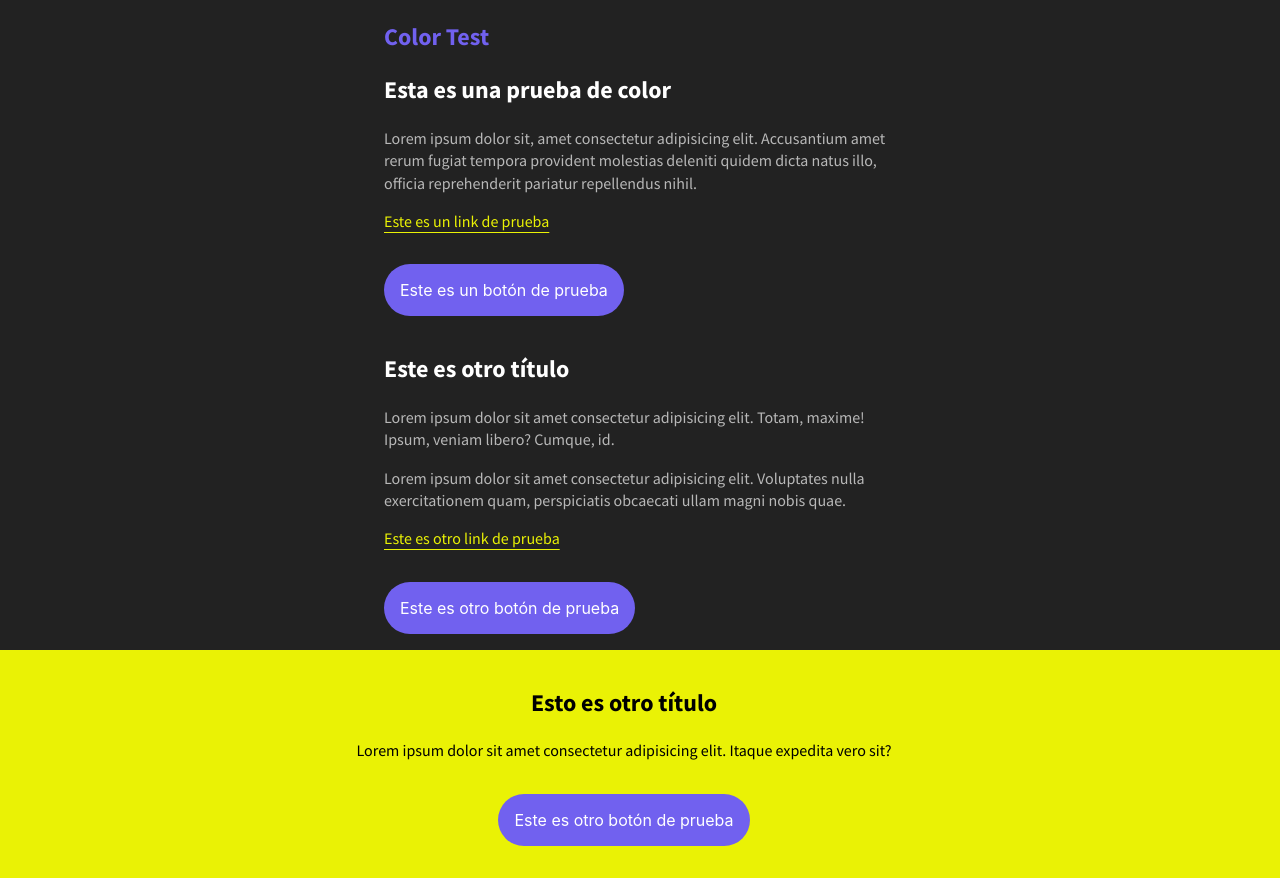
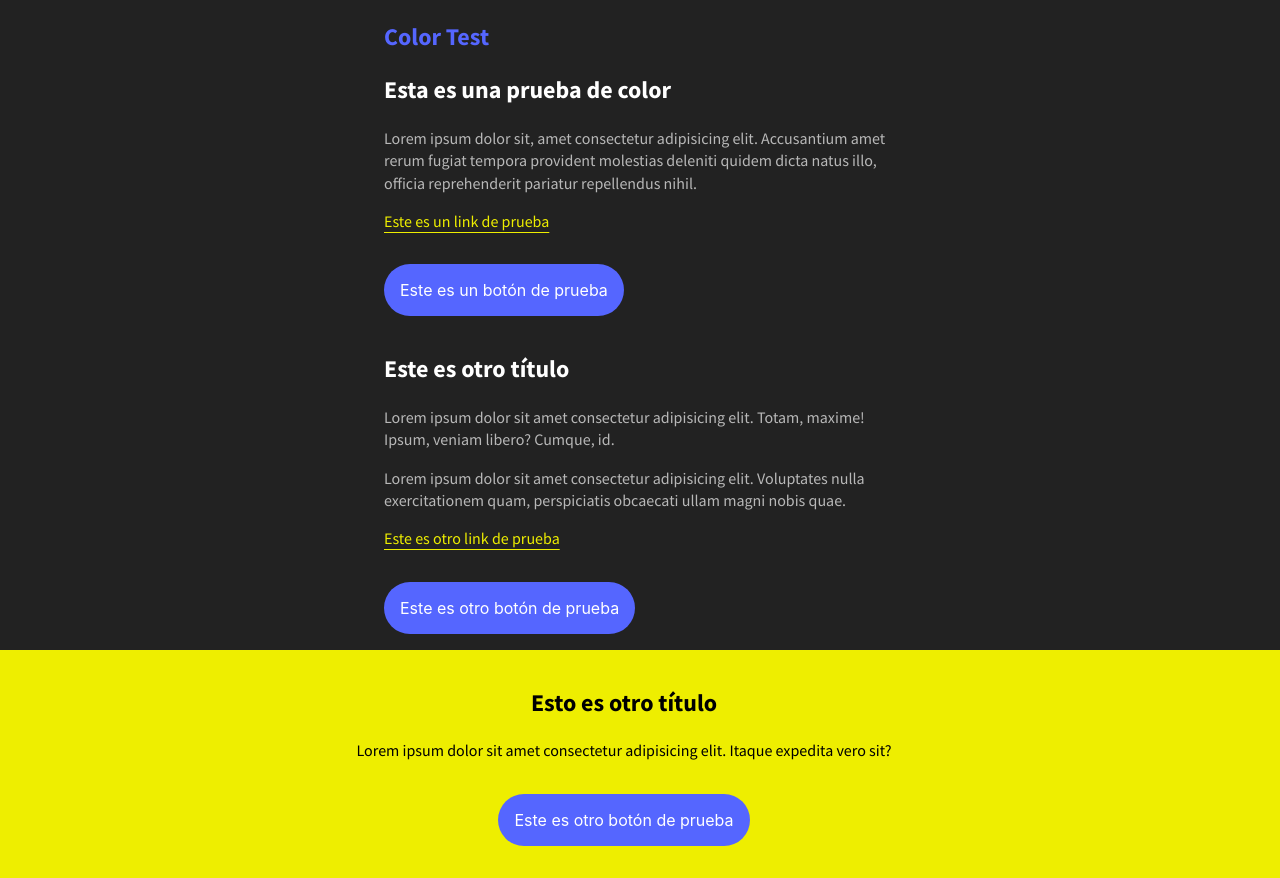
Before and after one commit to salsula/colortest, a plain HTML site: page index.html in a window 1280 px wide. Drawn offline with Linux system fonts and the light colour scheme.

Commit message:
Add files via upload

```diff
--- a/style.css
+++ b/style.css
@@ -20,7 +20,7 @@ article {
 
 
 h1 {
-    color: #7161EF;
+    color: #56f;
 }
 
 h2, h3, h4, h5, h6 {
@@ -33,7 +33,7 @@ button {
     margin: 1rem 0;
     border-radius: 28px;
     padding: 1rem;
-    background: #7161EF;
+    background: #56f;
     border: none;
     color: white;
     cursor: pointer;
@@ -48,7 +48,7 @@ button:hover {
 }
 
 a {
-    color: #EAF205;
+    color: #eeee00;
     text-decoration: underline;
     text-underline-offset: 5px;
 }
@@ -61,7 +61,7 @@ footer {
     display: flex;
     align-items: center;
     justify-content: center;
-    background: #EAF205;
+    background: #eeee00;
     color: black;
     padding: 1rem;
     text-align: center;
```
